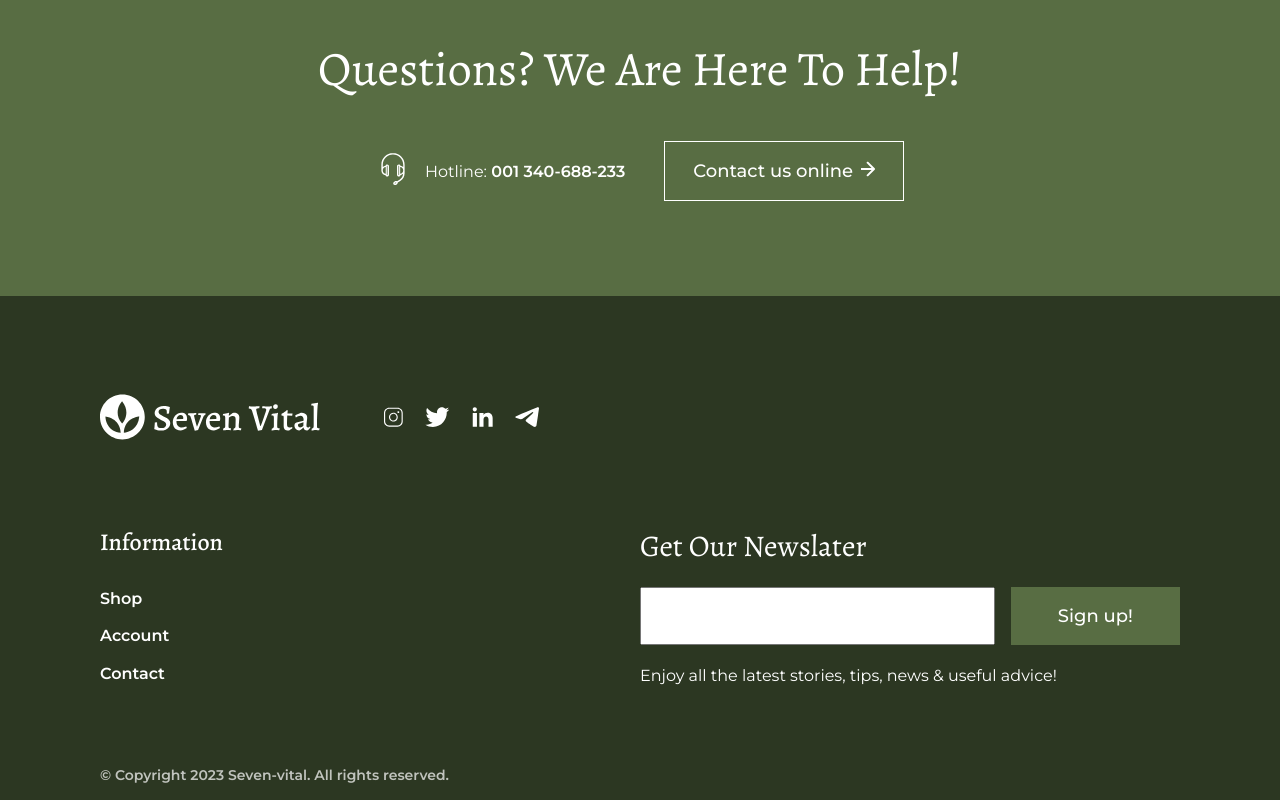
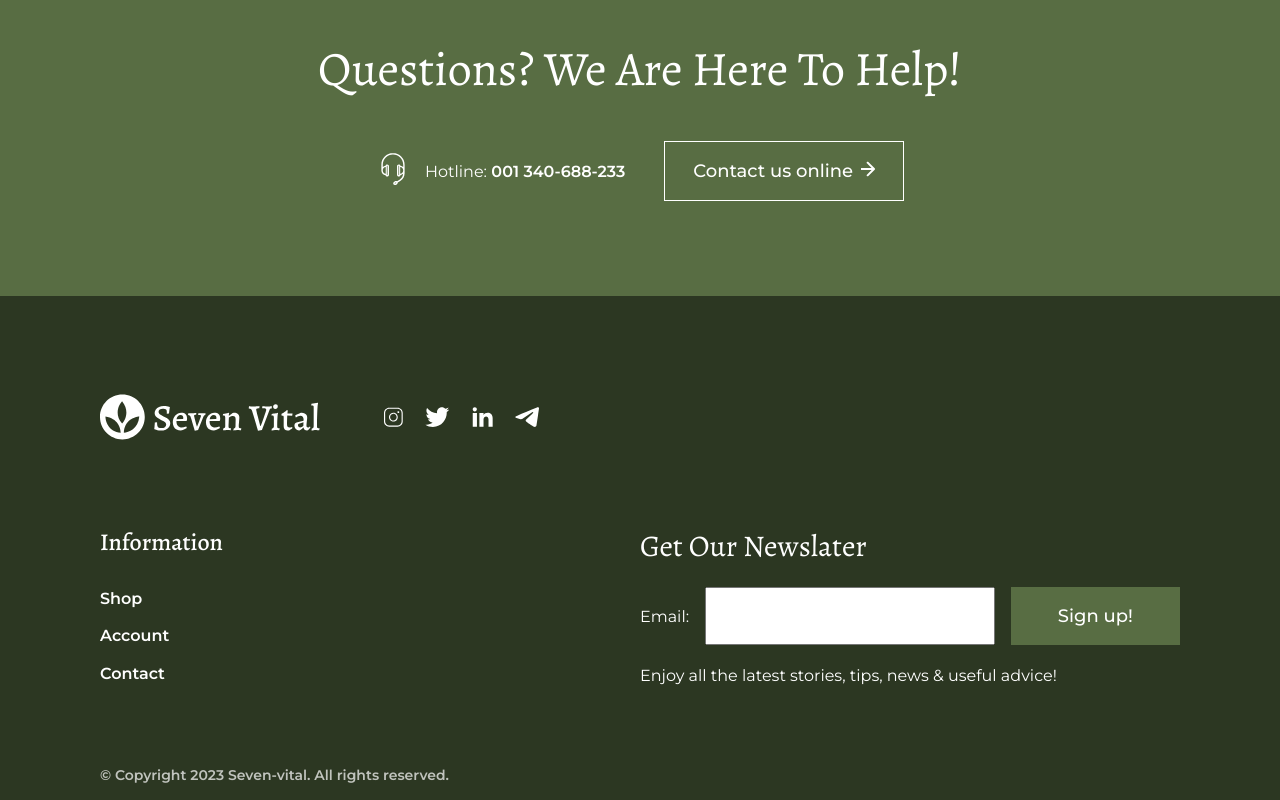
Before and after one commit to Lointainy/Seven-vital, a Next.js app: page / in a window 1280 px wide. Shown: the part 5830-6630 px from the top of the page. Built offline with nearby package versions, Linux system fonts and the light colour scheme.

Commit message:
fixed styles

```diff
--- a/components/Forms/Subscribe/Subscribe.jsx
+++ b/components/Forms/Subscribe/Subscribe.jsx
@@ -13,7 +13,10 @@ const SubscribeForm = () => {
 	return (
 		<form className={styles.form} onSubmit={(e) => handleSubmit(e)}>
 			<h3 className={`${font.alegreya.className} ${styles.headline}`}>Get our newslater</h3>
-			<input type="email" className={styles.input} />
+			<label htmlFor="email" className={styles.inputField}>
+				<span>Email:</span>
+				<input type="email" id="email" name="email" className={styles.input} />
+			</label>
 			<button type="submit" className={`btn-primary ${styles.button}`}>
 				Sign up!
 			</button>
--- a/components/Forms/Subscribe/Subscribe.module.scss
+++ b/components/Forms/Subscribe/Subscribe.module.scss
@@ -17,12 +17,26 @@
 		grid-column: 1 / 4;
 	}
 
+	.inputField {
+		grid-column: 1 / 4;
+		color: $text-green;
+		display: grid;
+		grid-auto-flow: column;
+		grid-template-columns: max-content 1fr;
+		column-gap: 1rem;
+		align-items: center;
+		justify-content: start;
+	}
+
+	.inputField span {
+		@include body-m;
+		color: $text-white;
+	}
+
 	.input {
+		height: 3rem;
 		width: 100%;
-		height: 3rem;
-		grid-column: 1 / 4;
 		padding: 0 1.5rem;
-		color: $text-green;
 	}
 
 	.button {
@@ -42,9 +56,12 @@
 	.form {
 		text-align: left;
 	}
+	.inputField {
+		grid-column: 1 / 3;
+	}
+
 	.input {
 		height: 3.625rem;
-		grid-column: 1 / 3;
 	}
 
 	.button {
```
